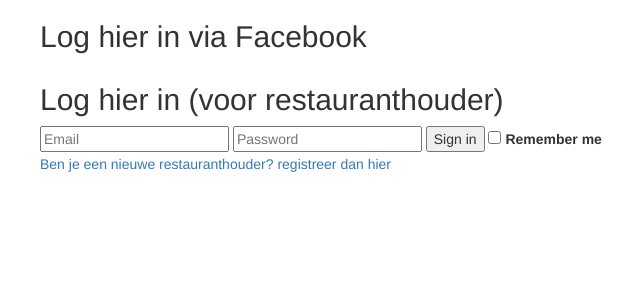
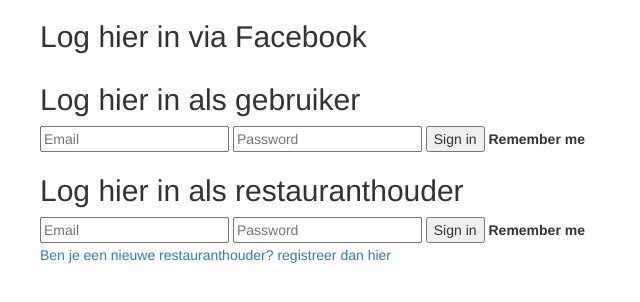
Before and after one commit to GlennVanHaute/PHPGroep14, a PHP site: page /login.php in a window 1280 px wide. Shown: the top 302 px of the page, without its empty margins (30-670 px from the left). Run offline with PHP 8.4, Linux system fonts and the light colour scheme; some libraries are stand-ins or nearby versions.

Commit message:
2 login's beschikbaar

```diff
--- a/login.php
+++ b/login.php
@@ -21,6 +21,16 @@
 	$user -> Name = $_POST['username'];
 	$user -> Password = $_POST['password'];
 	$user -> canLogin();
+
+
+}
+if (isset($_POST['btnLoginHouder'])) {
+	$user = new User();
+	$user -> Name = $_POST['username'];
+	$user -> Password = $_POST['password'];
+	$user -> canLogin2();
+
+
 }
 ?><!doctype html>
 <html lang="en">
@@ -41,16 +51,23 @@
 	<h2>Log hier in via Facebook</h2>
 	<div class="row"><div class="fb-login-button" data-max-rows="1" data-size="large" data-show-faces="false" data-auto-logout-link="true"></div></div>
 
-		<h2>Log hier in (voor restauranthouder) </h2>
+		<h2>Log hier in als gebruiker </h2>
 	<section id="login">
 		<form action="<?php echo $_SERVER['PHP_SELF']; ?>" method="post">
 		<input type="text" name="username" placeholder="Email" required="required" />
 		<input type="password" name="password" placeholder="Password" required="required"/>
 		<input type="submit" name="btnLogin" value="Sign in" />
-		<input type="checkbox" name="rememberme" value="yes" id="rememberme">
 		<label for="rememberme">Remember me</label>
 		</form>
-
+	</section>
+<h2>Log hier in als restauranthouder </h2>
+		<section id="login2">
+		<form action="<?php echo $_SERVER['PHP_SELF']; ?>" method="post">
+		<input type="text" name="username" placeholder="Email" required="required" />
+		<input type="password" name="password" placeholder="Password" required="required"/>
+		<input type="submit" name="btnLoginHouder" value="Sign in" />
+		<label for="rememberme">Remember me</label>
+		</form>
 	</section>
 
 
```
